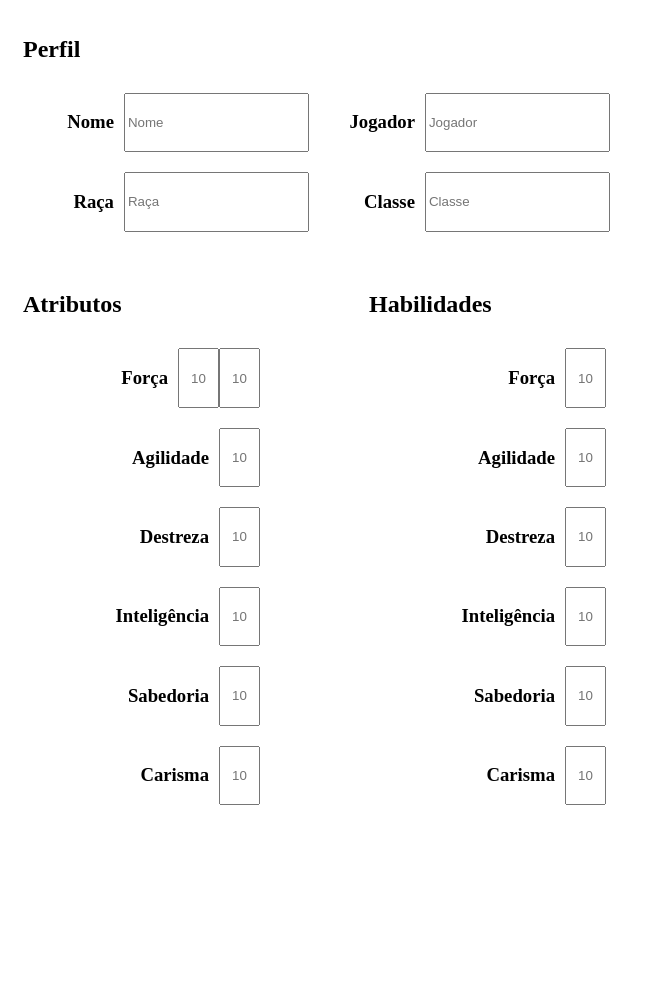
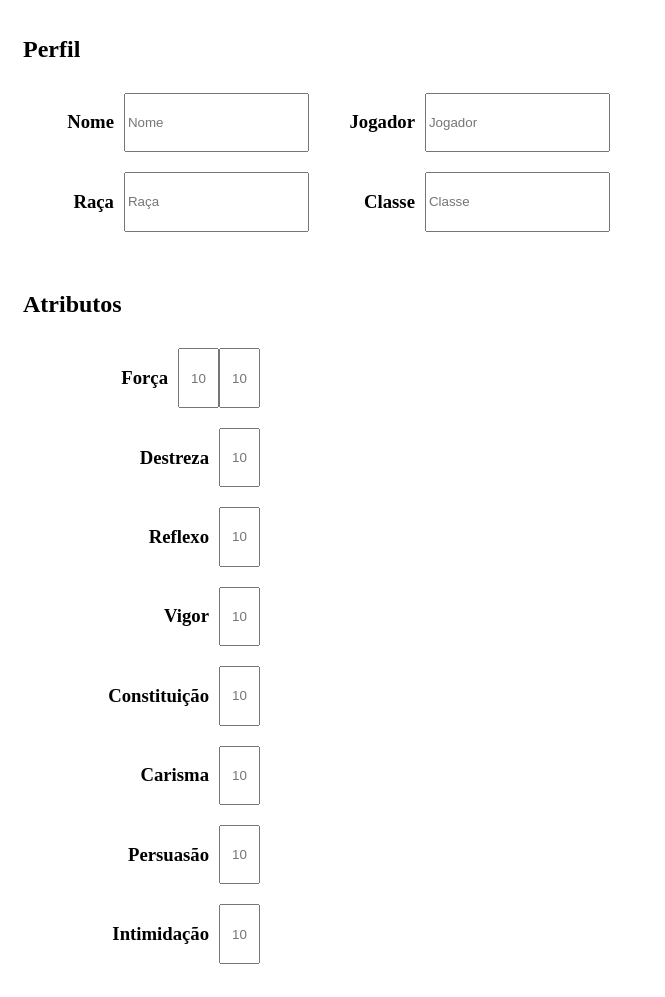
Before and after one commit to lucalexand/RPG, a website: page Templates/ficha.html in a window 1280 px wide. Shown: the part 87-1084 px from the top of the page, without its empty margins (0-665 px from the left). Before the commit the page ends 925 px from the top, so only its background shows below. Drawn offline with nearby package versions, Linux system fonts and the light colour scheme; files that its build step writes are made by us from their sources.

Commit message:
Att template ficha.html

```diff
--- a/Templates/ficha.html
+++ b/Templates/ficha.html
@@ -2,7 +2,7 @@
 <html>
 <head>
     <title>RPG</title>
-    <link rel="stylesheet" href="build/style.css" />
+    <link rel="stylesheet" href="/build/style.css" />
 </head>
 <body>
     <h1 class="title">Ficha</h1>
@@ -33,27 +33,35 @@
             <input class="attr__mod" type="number" max="10" min="0" name="Força" placeholder="10">
         </div>
         <div class="attr__campo">
-            <h3 class="attr__name agi">Agilidade</h3>
-            <input class="attr__value" type="number" max="10" min="0" name="Agilidade" placeholder="10">
-        </div>
-        <div class="attr__campo">
             <h3 class="attr__name des">Destreza</h3>
             <input class="attr__value" type="number" max="10" min="0" name="Destreza" placeholder="10">
         </div>
         <div class="attr__campo">
-            <h3 class="attr__name int">Inteligência</h3>
-            <input class="attr__value" type="number" max="10" min="0" name="Inteligencia" placeholder="10">
+            <h3 class="attr__name ref">Reflexo</h3>
+            <input class="attr__value" type="number" max="10" min="0" name="Reflexo" placeholder="10">
         </div>
         <div class="attr__campo">
-            <h3 class="attr__name sab">Sabedoria</h3>
-            <input class="attr__value" type="number" max="10" min="0" name="Sabedoria" placeholder="10">
+            <h3 class="attr__name vig">Vigor</h3>
+            <input class="attr__value" type="number" max="10" min="0" name="Vigor" placeholder="10">
+        </div>
+        <div class="attr__campo">
+            <h3 class="attr__name const">Constituição</h3>
+            <input class="attr__value" type="number" max="10" min="0" name="Constituição" placeholder="10">
         </div>
         <div class="attr__campo">
             <h3 class="attr__name car">Carisma</h3>
             <input class="attr__value" type="number" max="10" min="0" name="Carisma" placeholder="10">
         </div>
+        <div class="attr__campo">
+            <h3 class="attr__name pers">Persuasão</h3>
+            <input class="attr__value" type="number" max="10" min="0" name="Persuasão" placeholder="10">
+        </div>
+        <div class="attr__campo">
+            <h3 class="attr__name intim">Intimidação</h3>
+            <input class="attr__value" type="number" max="10" min="0" name="Intimidação" placeholder="10">
+        </div>
     </section>
-    <section class="hab">
+    <!-- <section class="hab">
         <h2>Habilidades</h2>
         <div class="hab__campo">
             <h3 class="hab__name for">Força</h3>
@@ -79,6 +87,6 @@
             <h3 class="hab__name car">Carisma</h3>
             <input type="number" max="10" min="0" name="Carisma" placeholder="10">
         </div>
-    </section>
+    </section> -->
 </body>
 </html>
```
